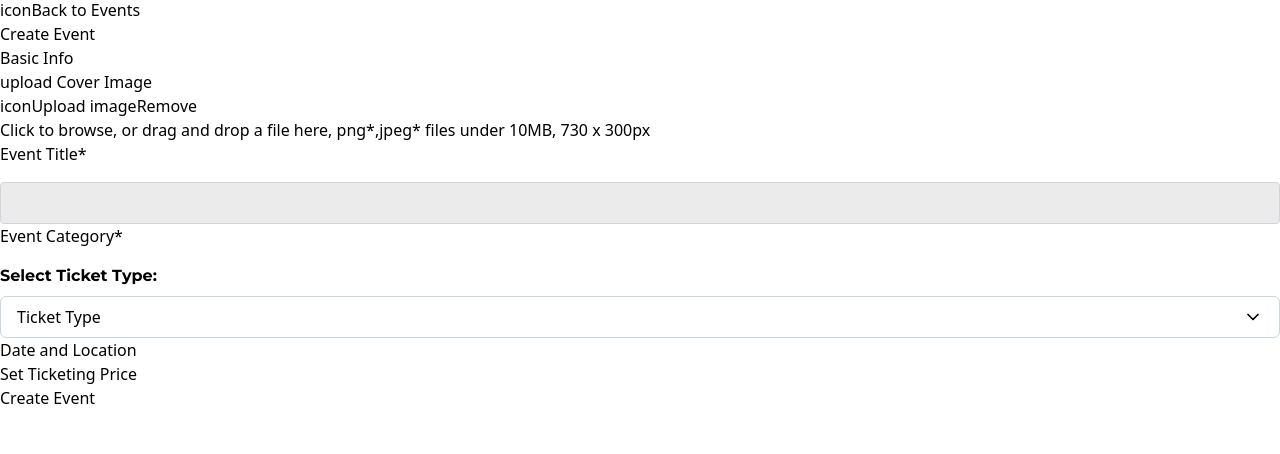
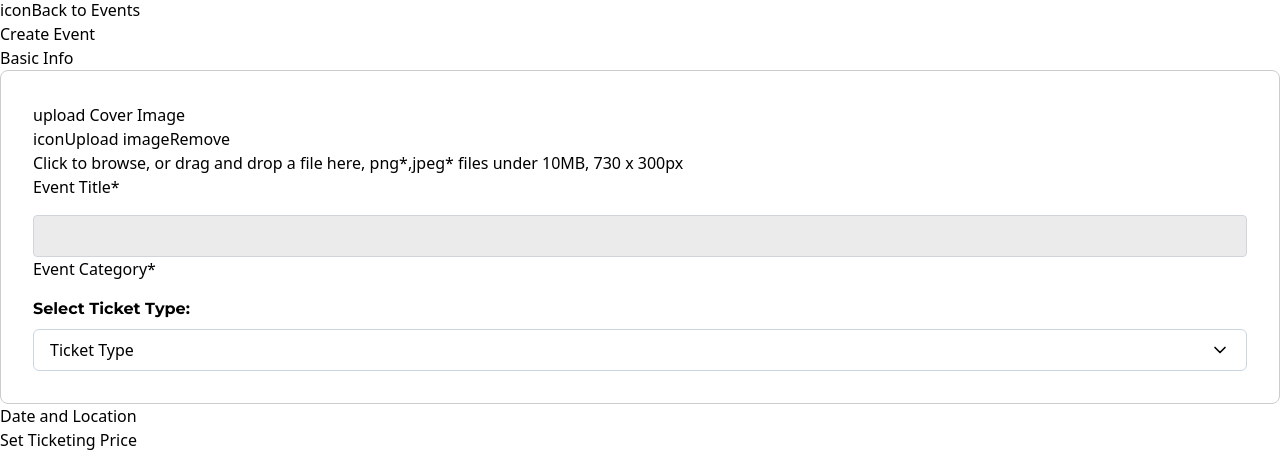
Before and after one commit to mafindijr/easy-ticketing-app, a React (Vite) app: page / in a window 1280 px wide. Shown: the part 2721-3175 px from the top of the page. Before the commit the page ends 3131 px from the top, so only its background shows below. Built offline with nearby package versions, Linux system fonts and the light colour scheme.

Commit message:
feat: create structure for cover image

```diff
--- a/src/components/create-event.jsx
+++ b/src/components/create-event.jsx
@@ -52,8 +52,8 @@ export default function CreateEventForm() {
                 </div>
                 <div>
                     <span>Basic Info</span>
-                    <div>
-                        <div>
+                    <div className='block border-1 border-[#cccccc] rounded-[8px] p-[32px] gap-[16px]'>
+                        <div id='coverImage'>
                             <div>
                                 <div><h4>upload Cover Image</h4></div>
                                 <div>
```
